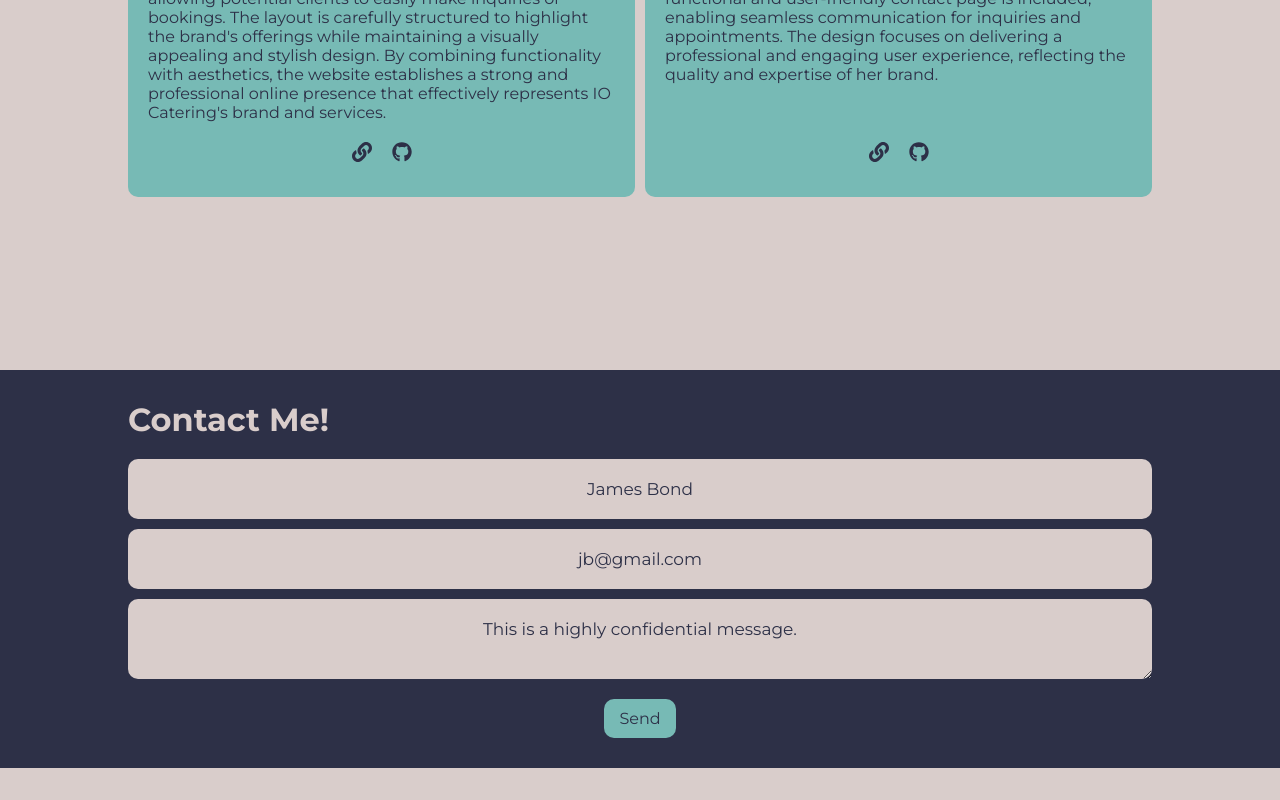
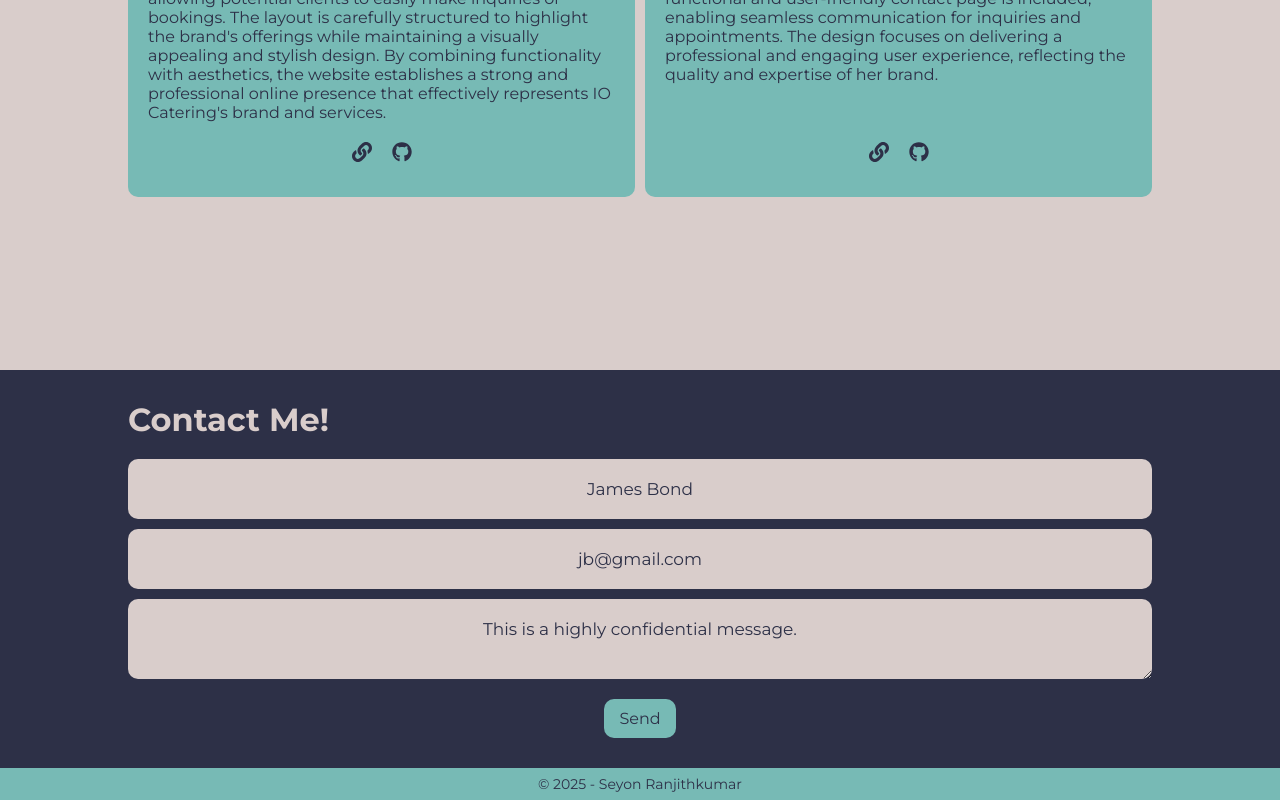
Before and after one commit to seyonr/newport, a React (Vite) app: page / in a window 1280 px wide. Shown: the part 3751-4551 px from the top of the page. Before the commit the page ends 4519 px from the top, so only its background shows below. Built offline with nearby package versions, Linux system fonts and the light colour scheme; no server answers.

Commit message:
footer done

```diff
--- a/src/App.jsx
+++ b/src/App.jsx
@@ -6,6 +6,7 @@ import Experience from './components/Experience/Experience'
 import Personal from './components/personal/personal'
 import Client from './components/Client/Client'
 import Contact from './components/Contact/Contact'
+import Footer from './components/Footer/Footer'
 
 
 function App() {
@@ -18,6 +19,7 @@ function App() {
       <Personal />
       <Client />
       <Contact />
+      <Footer />
     </>
   )
 }
--- /dev/null
+++ b/src/components/Footer/Footer.css
@@ -0,0 +1,11 @@
+.footer{
+    background-color: var(--button);
+    display: flex;
+    justify-content: center;
+    align-items: center;
+    height: 4vh;
+}
+
+.footer p{
+    font-size: 14px;
+}
--- /dev/null
+++ b/src/components/Footer/Footer.jsx
@@ -0,0 +1,9 @@
+import "./Footer.css"
+
+export default function Footer(){
+    return(
+        <div className="footer">
+            <p>© {(new Date().getFullYear())} - Seyon Ranjithkumar</p>
+        </div>
+    )
+}
```
